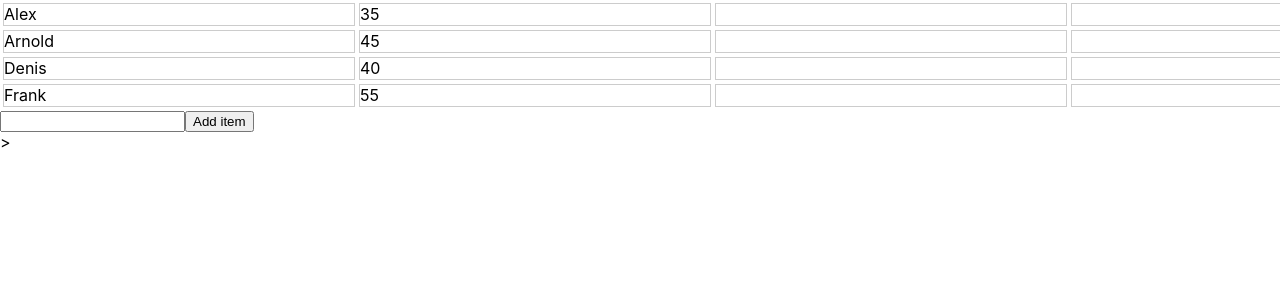
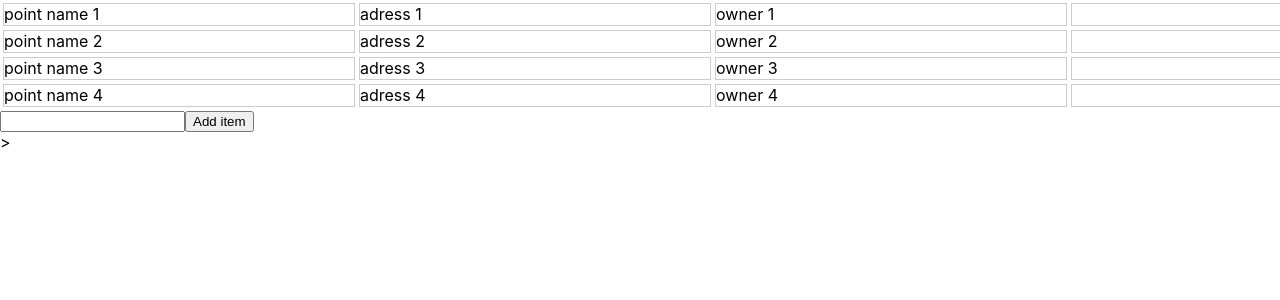
Before and after one commit to SunSide7/ReactApp, a React (Create React App) app: page / in a window 1280 px wide. Shown: the top 300 px of the page. Built offline with nearby package versions, Linux system fonts and the light colour scheme.

Commit message:
commit #35: Outlet Info added

```diff
--- a/src/components/Table/Table.js
+++ b/src/components/Table/Table.js
@@ -20,14 +20,14 @@ class Table extends Component {
 
 	// Component Lifecycle Methods
 	componentDidMount() {
-		this.setState({ savedUserData: this.props.userInfo })
+		this.setState({ savedUserData: this.props.outletInfo })
 	}
 
 	static getDerivedStateFromProps(nextProps, previousState) {
 
 		if (!previousState.isSearching) {
 			return {
-				savedUserData: nextProps.userInfo
+				savedUserData: nextProps.outletInfo
 			}
 		} else {
 			return previousState
@@ -43,7 +43,7 @@ class Table extends Component {
 
 		if (!this.state.isSearching) {
 			this.setState({
-				savedUserData: this.props.userInfo,
+				savedUserData: this.props.outletInfo,
 				isSearching: true
 			})
 		}
@@ -57,7 +57,7 @@ class Table extends Component {
 		this.setState({ isSearching: false })
 
 		this.props.onAddItem()
-		this.setState({ savedUserData: this.props.userInfo })
+		this.setState({ savedUserData: this.props.outletInfo })
 
 	}
 
@@ -65,7 +65,7 @@ class Table extends Component {
 		this.setState({ isSearching: false })
 
 		this.props.onDelete(itemToDel)
-		this.setState({ savedUserData: this.props.userInfo })
+		this.setState({ savedUserData: this.props.outletInfo })
 
 	}
 
@@ -77,21 +77,24 @@ class Table extends Component {
 
 
 	render() {
-		const { userInfo } = this.props
+		const { outletInfo } = this.props
 
-		// console.log('render userInfo:', userInfo)
+		// console.log('render outletInfo:', outletInfo)
 
 		return (
 			<div>
 				<table>
 					<tbody>
 						{
-							userInfo.map((user, index) => {
+							outletInfo.map((user, index) => {
 								return (
 									<TableRow
 										key={index}
 										name={user.name}
-										age={user.age}
+										address={user.address}
+										owner={user.owner}
+										type={user.type}
+										isActive={user.isActive}
 										toggleDelItem={this.toggleDelItem}
 										toggleChangeValue={this.toggleChangeValue}
 									/>
@@ -113,7 +116,7 @@ class Table extends Component {
 
 function mapStateToProps(state) {
 	return {
-		userInfo: state.userInfo,
+		outletInfo: state.outletInfo,
 		counter: state.counter
 	}
 }
--- a/src/components/TableRow/TableRow.js
+++ b/src/components/TableRow/TableRow.js
@@ -22,9 +22,12 @@ class TableRow extends Component {
 
 	render() {
 
-		const userInfo = {
+		const outletInfo = {
 			name: this.props.name,
-			age: this.props.age
+			address: this.props.address,
+			owner: this.props.owner,
+			type: this.props.type,
+			isActive: this.props.isActive,
 		}
 
 		return (
@@ -34,20 +37,49 @@ class TableRow extends Component {
 					<Field
 						value={this.props.name}
 						onChangeValue={(value, item) => {
-							this.onChangeValue(value, userInfo, 'name')
+							this.onChangeValue(value, outletInfo, 'name')
 						}}
 					/>
 				</td>
 				<td>
 					{/* { this.props.age } */}
 					<Field
-						value={this.props.age}
+						value={this.props.address}
 						onChangeValue={(value, item) => {
-							this.onChangeValue(value, userInfo, 'age')
+							this.onChangeValue(value, outletInfo, 'address')
+						}}
+					/>
+				</td>
+
+				<td>
+					{/* { this.props.age } */}
+					<Field
+						value={this.props.owner}
+						onChangeValue={(value, item) => {
+							this.onChangeValue(value, outletInfo, 'owner')
 						}}
 					/>
 				</td>
 				<td>
+					{/* { this.props.age } */}
+					<Field
+						value={this.props.type}
+						onChangeValue={(value, item) => {
+							this.onChangeValue(value, outletInfo, 'type')
+						}}
+					/>
+				</td>
+				<td>
+					{/* { this.props.age } */}
+					<Field
+						value={this.props.isActive}
+						onChangeValue={(value, item) => {
+							this.onChangeValue(value, outletInfo, 'isActive')
+						}}
+					/>
+				</td>
+
+				{/* <td>
 					<Field />
 				</td>
 				<td>
@@ -55,10 +87,10 @@ class TableRow extends Component {
 				</td>
 				<td>
 					<Field />
-				</td>
+				</td> */}
 				<td>
 					<button onClick={() => {
-						this.props.toggleDelItem(userInfo)
+						this.props.toggleDelItem(outletInfo)
 					}}>Delete</button>
 				</td>
 			</tr>
@@ -68,7 +100,7 @@ class TableRow extends Component {
 
 function mapStateToProps(state) {
 	return {
-		userInfo: state.userInfo
+		outletInfo: state.outletInfo
 	}
 }
 
--- a/src/redux/rootReducer.js
+++ b/src/redux/rootReducer.js
@@ -1,9 +1,9 @@
 const initialState = {
-    userInfo: [
-        {name: 'Alex', age: 35},
-        {name: 'Arnold', age: 45},
-        {name: 'Denis', age: 40},
-        {name: 'Frank', age: 55},
+    outletInfo: [
+        {name: 'point name 1', address: 'adress 1', owner: 'owner 1', type: '', isActive: true},
+        {name: 'point name 2', address: 'adress 2', owner: 'owner 2', type: '', isActive: true},
+        {name: 'point name 3', address: 'adress 3', owner: 'owner 3', type: '', isActive: true},
+        {name: 'point name 4', address: 'adress 4', owner: 'owner 4', type: '', isActive: true},
 
     ],
     counter: 0
@@ -16,70 +16,70 @@ export default function rootReducer(state = initialState, action) {
             console.log('Action ADD')
             return {
                 counter: ++state.counter,
-                userInfo: state.userInfo
+                outletInfo: state.outletInfo
             }
         case 'FIND':
 
-            const filteredUser = state.userInfo.filter(user => {
+            const filteredUser = state.outletInfo.filter(user => {
                 return user.name.toLowerCase().includes(action.value.toLowerCase())
             })
 
             return {
-                userInfo: filteredUser
+                outletInfo: filteredUser
             }
         case 'SET_DATA':
             return {
-                userInfo: action.value
+                outletInfo: action.value
             }
         case 'DELETE':
 
-            let { userInfo } = state
+            let { outletInfo } = state
 
-            const idx = userInfo.findIndex(item => JSON.stringify(item) === JSON.stringify(action.value))
+            const idx = outletInfo.findIndex(item => JSON.stringify(item) === JSON.stringify(action.value))
 
             console.log('from DELETE action:', idx)
 
             const filteredItems = [
-                ... userInfo.slice(0, idx),
-                ... userInfo.slice(idx + 1)
+                ... outletInfo.slice(0, idx),
+                ... outletInfo.slice(idx + 1)
             ]
 
             return {
-                userInfo: filteredItems
+                outletInfo: filteredItems
             }
         case 'ADD_ITEM':
 
             const refreshedList = [
-                ...state.userInfo,
-                {name: '', age: ''}
+                ...state.outletInfo,
+                {name: '', address: '', owner: '', type: '', isActive: true}
             ]
 
             return {
-                userInfo: refreshedList
+                outletInfo: refreshedList
             }
             case 'CHANGE':
 
-                const idChanged = state.userInfo.findIndex(item => JSON.stringify(item) === JSON.stringify(action.item))
+                const idChanged = state.outletInfo.findIndex(item => JSON.stringify(item) === JSON.stringify(action.item))
 
-                // console.log('Item from reducer:', state.userInfo[idChanged])
+                // console.log('Item from reducer:', state.outletInfo[idChanged])
                 // console.log('CHANGE action', action.value, action.item, action.key, idChanged)
 
                 const itemChanged = {}
 
-                for (let key in state.userInfo[idChanged]) {
+                for (let key in state.outletInfo[idChanged]) {
                     key === action.key ? itemChanged[key] = action.value
-                                       : itemChanged[key] = state.userInfo[idChanged][key]
+                                       : itemChanged[key] = state.outletInfo[idChanged][key]
                     // console.log(itemChanged)
                 }
 
                 const refreshedListChangedValue = [
-                    ... state.userInfo.slice(0, idChanged),
+                    ... state.outletInfo.slice(0, idChanged),
                     itemChanged,
-                    ... state.userInfo.slice(idChanged + 1)
+                    ... state.outletInfo.slice(idChanged + 1)
                 ]
 
             return {
-                userInfo: refreshedListChangedValue
+                outletInfo: refreshedListChangedValue
             }
 
 
```
